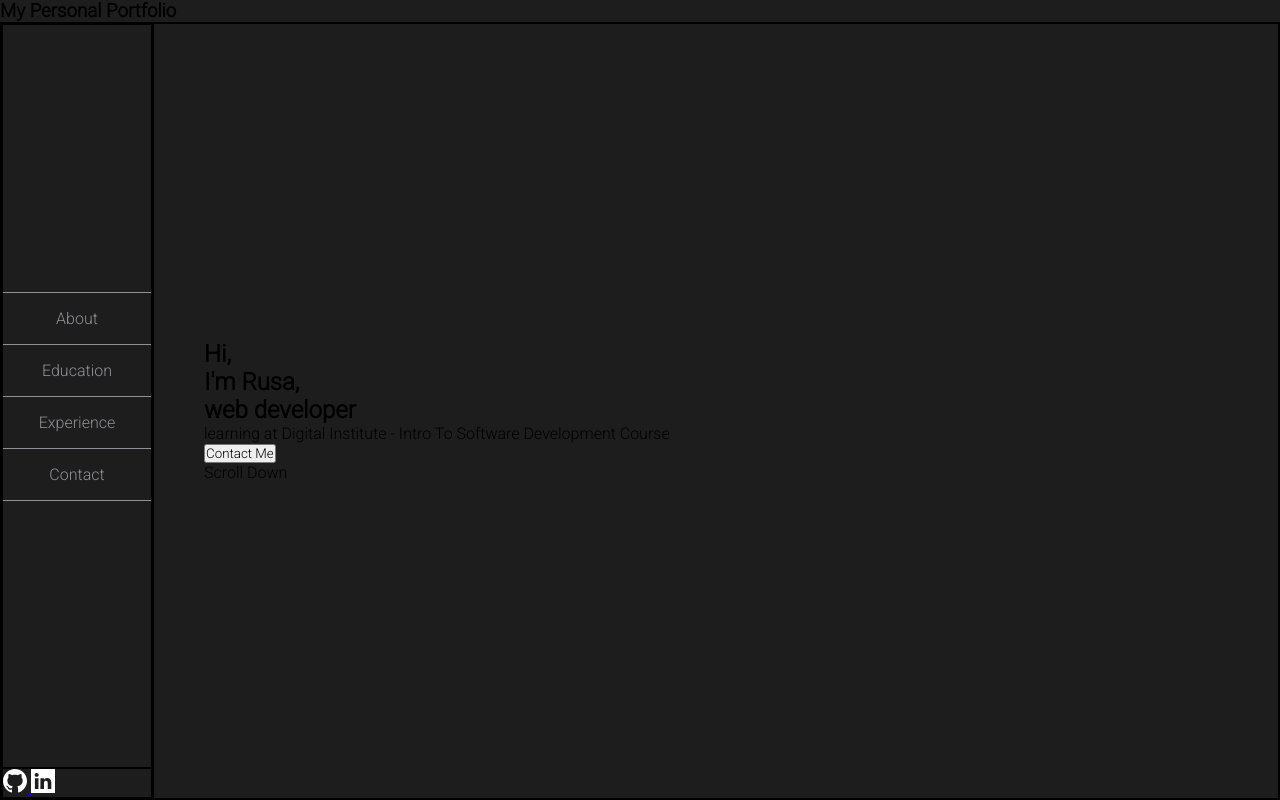
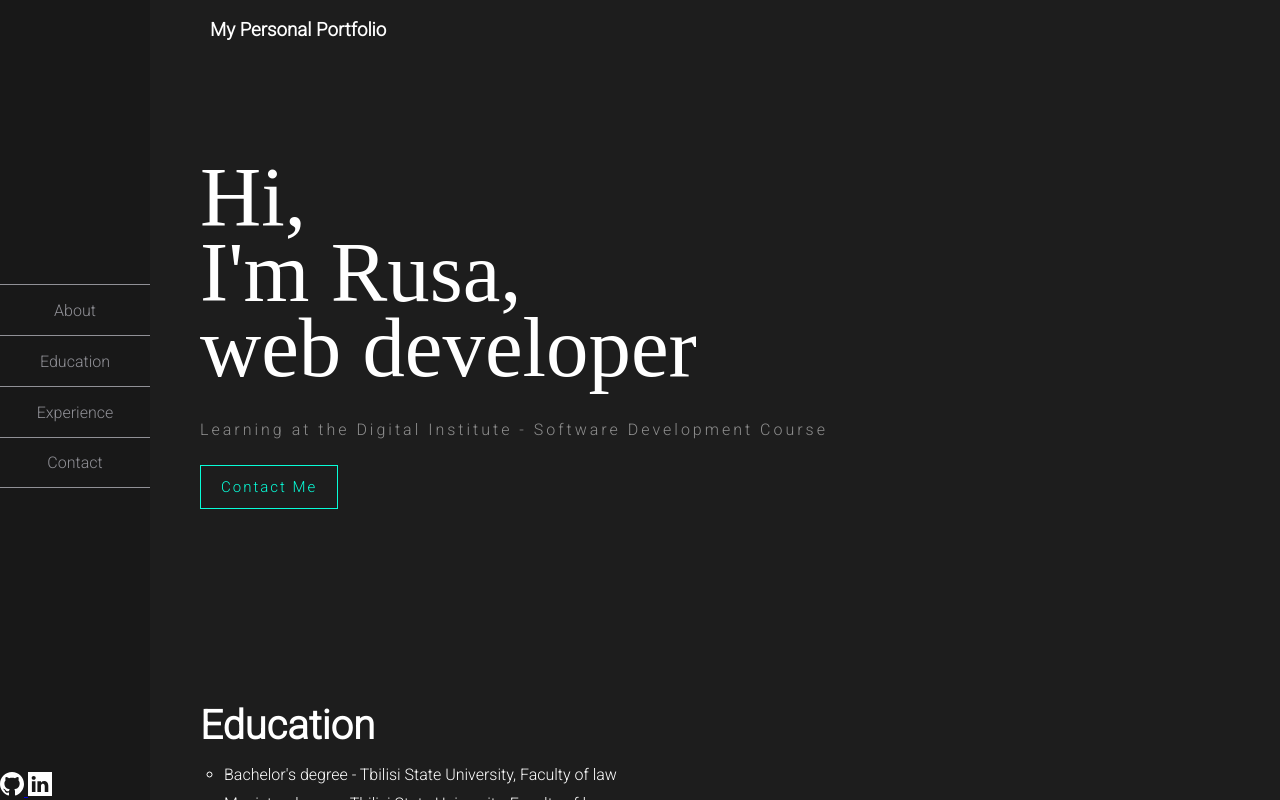
Before and after one commit to Rkhokerashvili/portfolio, a plain HTML site: page index.html in a window 1280 px wide. Drawn offline with Linux system fonts and the light colour scheme.

Commit message:
final touches

```diff
--- a/css/contact.css
+++ b/css/contact.css
@@ -1,6 +1,31 @@
+* {
+  padding: 0;
+  margin: 0;
+  font-family: roboto;
+  box-sizing: border-box;
+}
+
+body {
+  height: 100vh;
+  display: flex;
+  background-color: #1d1d1d;
+}
+
+.contact-form {
+  display: grid;
+  grid-gap: 16px;
+  color: white;
+  margin-left: 50px;
+}
+
+.paragraph {
+  position: relative;
+  margin-bottom: 1.5rm;
+}
+
 .form {
   display: grid;
-  grid-gap: 6px;
+  grid-gap: 8px;
 }
 
 .form-row {
@@ -8,6 +33,13 @@
   grid-auto-flow: column;
   grid-template-columns: 1fr 1fr;
   grid-column-gap: 6px;
+}
+
+.form-control {
+  background-color: #2b2b2b;
+  padding: 10px 20px;
+  color: #8d8d8d;
+  border: none;
 }
 
 .content.contact {
--- a/css/index.css
+++ b/css/index.css
@@ -2,12 +2,16 @@
   padding: 0;
   margin: 0;
   font-family: roboto;
+  box-sizing: border-box;
+}
+
+ul {
+  list-style: none;
 }
 
 body {
   height: 100vh;
   display: flex;
-  flex-direction: column;
   background-color: #1d1d1d;
 }
 
@@ -21,7 +25,8 @@ body {
 
 .main-container {
   display: flex;
-  flex-direction: row;
+  flex-direction: column;
+  align-items: flex-start;
   flex: 1;
 }
 
@@ -29,6 +34,7 @@ body {
   min-width: 150px;
   display: flex;
   flex-direction: column;
+  background-color: #181818;
 }
 
 .sidebar-items {
@@ -62,10 +68,87 @@ body {
   color: #08fdd8;
 }
 
+.title {
+  padding: 10px;
+  color: #fff;
+  height: 60px;
+  margin-left: 50px;
+  display: flex;
+  align-items: center;
+  justify-content: center;
+}
+
 .content {
-  flex: 1;
   display: flex;
   flex-direction: column;
   justify-content: center;
+  margin-top: 100px;
+}
+
+.text-zone {
+  line-height: 1.5;
+  font-size: 1.5rem;
+}
+
+.text-zone-item {
+  font-family: font-file-82132;
+  font-weight: 100;
+  font-size: 5.3rem;
+  line-height: 4.7rem;
+  color: #fff;
+}
+
+.text-zone-item:hover {
+  display: inline-block;
+  transition: all;
+  color: #08fdd8;
+}
+
+.gray-text {
+  position: relative;
+  margin-bottom: 1.5rem;
+  font-size: 1rem;
+  letter-spacing: 3px;
+  margin-top: 2rem;
+  color: #8d8d8d;
+}
+
+.flat-button {
+  color: #08fdd8;
+  font-size: 15px;
+  text-decoration: none;
+  letter-spacing: 2px;
+  margin-top: 10px;
+  height: 50px;
+  border: 1px solid #08fdd8;
+  padding: 12px 20px;
+}
+
+.section {
+  margin-top: 200px;
+  color: white;
+}
+
+.container {
+  overflow: hidden;
   padding-left: 50px;
+  width: 100%;
 }
+
+.list {
+  display: grid;
+  grid-gap: 10px;
+  margin-top: 16px;
+  list-style: circle;
+  margin-left: 24px;
+}
+
+.list-title {
+  font-size: 2.5rem;
+}
+
+.list-title:hover {
+  display: inline-block;
+  transition: all;
+  color: #08fdd8;
+}
--- a/index.html
+++ b/index.html
@@ -14,22 +14,17 @@
 </head>
 
 <body>
-  <header>
-    <h3>My Personal Portfolio</h3>
-  </header>
-
-  <main class="main-container border">
-    <aside class="sidebar border">
-      <div class="sidebar-items border">
+  <aside class="sidebar">
+    <div class="sidebar-items">
       <ul class="sidebar-list">
-          <li><a class="nav-item">About</a></li>
-          <li><a class="nav-item">Education</a></li>
-          <li><a class="nav-item">Experience</a></li>
+        <li><a href="index.html" class="nav-item">About</a></li>
+        <li><a href="#education" class="nav-item">Education</a></li>
+        <li><a href="#experience" class="nav-item">Experience</a></li>
         <li><a class="nav-item nav-item-borderBottom" href="contact.html">Contact</a></li>
       </ul>
     </div>
 
-      <div class="border">
+    <div>
       <a href="https://github.com/Rkhokerashvili" target="__blank">
         <img src="images/github.svg" width="24" />
       </a>
@@ -39,17 +34,42 @@
     </div>
   </aside>
 
-    <section class="content border">
-      <div>
-        <h1>Hi,</h1>
-        <h1>I'm Rusa,</h1>
-        <h1>web developer</h1>
-        <p>learning at Digital Institute - Intro To Software Development Course</p>
-        <button>Contact Me</button>
+  <main class="main-container">
+    <header>
+      <h3 class="title">My Personal Portfolio</h3>
+    </header>
+
+    <!-- move this in css class -->
+    <div class="container">
+      <section class="content">
+        <div class="text-zone">
+          <h1 class="text-zone-item">Hi,</h1>
+          <h1 class="text-zone-item">I'm Rusa,</h1>
+          <h1 class="text-zone-item">web developer</h1>
+          <p class="gray-text">Learning at the Digital Institute - Software Development Course</p>
+          <a class="flat-button" href="contact.html">Contact Me</a>
         </div>
-      <!--img icon-->
-      <span>Scroll Down</span>
       </section>
+
+      <section id="education" class="section">
+        <h2 class="list-title">Education</h2>
+        <ul class="list">
+          <li>Bachelor's degree - Tbilisi State University, Faculty of law</li>
+          <li>Magister degree - Tbilisi State University, Faculty of law</li>
+          <li>Software Development Course - Digital Institute</li>
+        </ul>
+      </section>
+
+      <section id="experience" class="section">
+        <h2 class="list-title">Experience</h2>
+        <ul class="list">
+          <li>Intern - Tbilisi City Court</li>
+          <li>Intern - Revenue Service, Department of Audit</li>
+          <li>Intern - Ministry of Internal Affairs</li>
+          <li>Assistant Lawyer - Company "Natakhtari"</li>
+        </ul>
+      </section>
+    </div>
   </main>
 </body>
 
```
Also changed, not shown: contact.html (+24 -21 lines). Lines whose indentation alone changed are shown as unchanged.
